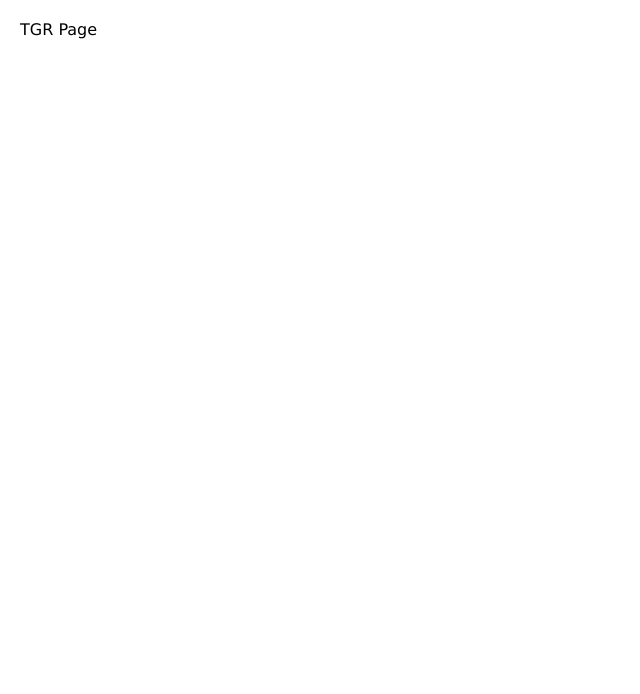
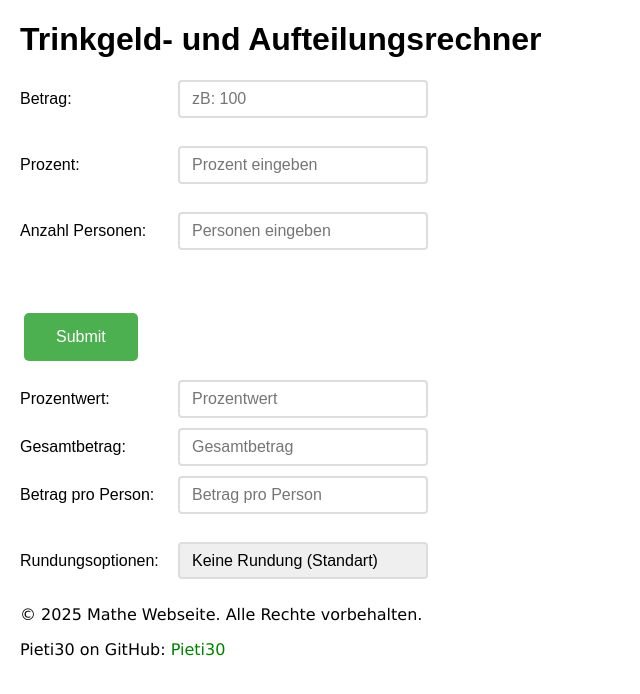
Before and after one commit to pieti30tv/mathe-website-react, a React (Vite) app: page /#/tgr in a window 1280 px wide. Shown: the top 694 px of the page, without its empty margins (0-640 px from the left). Built offline with nearby package versions, Linux system fonts and the light colour scheme.

Commit message:
Copied TGR Code from Github

```diff
--- a/src/App/Pages/TGR/TGR_Page.jsx
+++ b/src/App/Pages/TGR/TGR_Page.jsx
@@ -1,8 +1,103 @@
+import "../../../index.css";
+
 function TGR_Page() {
   return (
-    <div>
-      <p>TGR Page</p>
-    </div>
+    <>
+      <header>
+        <div>
+          <h1>Trinkgeld- und Aufteilungsrechner</h1>
+        </div>
+      </header>
+      <main>
+        <div className="container">
+          <div>
+            <div>
+              <label htmlFor="B_IN">Betrag: </label>
+              <input type="text" id="B_IN" placeholder="zB: 100" />
+              <br />
+              <br />
+            </div>
+            <div>
+              <label htmlFor="Pr_IN">Prozent: </label>
+              <input type="text" id="Pr_IN" placeholder="Prozent eingeben" />
+              <br />
+              <br />
+            </div>
+            <div>
+              <label htmlFor="Pe_IN">Anzahl Personen: </label>
+              <input type="text" id="Pe_IN" placeholder="Personen eingeben" />
+              <br />
+            </div>
+          </div>
+          <div>
+            <div>
+              <p id="NaN-Error_OUT"></p>
+              <br />
+            </div>
+            <div className="container buttons-left">
+              <button className="link button mainPage">Submit</button>
+              <br />
+              <br />
+              <br />
+            </div>
+          </div>
+          <div>
+            <div>
+              <label htmlFor="PrW_OUT">Prozentwert:</label>
+              <input
+                type="text"
+                id="PrW_OUT"
+                placeholder="Prozentwert"
+                readOnly
+              />
+              <br />
+            </div>
+            <div>
+              <label htmlFor="Ges_OUT">Gesamtbetrag:</label>
+              <input
+                type="text"
+                id="Ges_OUT"
+                placeholder="Gesamtbetrag"
+                readOnly
+              />
+              <br />
+            </div>
+            <div>
+              <label htmlFor="PP_OUT">Betrag pro Person:</label>
+              <input
+                type="text"
+                id="PP_OUT"
+                placeholder="Betrag pro Person"
+                readOnly
+              />
+              <br />
+              <br />
+            </div>
+          </div>
+        </div>
+      </main>
+      <footer>
+        <div>
+          <div>
+            <label htmlFor="R_IN">Rundungsoptionen: </label>
+            <select id="R_IN">
+              <option value="0">Keine Rundung (Standart)</option>
+              <option value="3">Auto (Empfohlen)</option>
+              <option value="1">Aufrunden</option>
+              <option value="2">Abrunden</option>
+            </select>
+            <br />
+          </div>
+          <div>
+            <p>&copy; 2025 Mathe Webseite. Alle Rechte vorbehalten.</p>
+            <p>
+              Pieti30 on GitHub:{" "}
+              <a href="https://github.com/pieti30tv">Pieti30</a>
+            </p>
+          </div>
+        </div>
+      </footer>
+    </>
   );
 }
 
--- a/src/index.css
+++ b/src/index.css
@@ -24,6 +24,11 @@ a {
   cursor: pointer;
 }
 
+p {
+  font-family: Verdana, Geneva, Tahoma, sans-serif;
+}
+
+/* Container für zentrierte Buttons */
 .container.buttons {
   display: flex;
   justify-content: center;
@@ -32,8 +37,18 @@ a {
   flex-wrap: wrap;
 }
 
+/* Container für linksbündige Buttons */
+.container.buttons-left {
+  display: flex;
+  justify-content: flex-start;
+  align-items: center;
+  margin: 15px 0;
+  flex-wrap: wrap;
+}
+
+/* Button Styles */
 .link.button.mainPage {
-  background-color: #4caf50; /* Green */
+  background-color: #4caf50;
   border: none;
   color: white;
   padding: 15px 32px;
@@ -45,13 +60,41 @@ a {
   cursor: pointer;
   border-radius: 5px;
 }
+
 .link.button.mainPage:hover {
   background-color: #45a049;
 }
+
 .link.button.mainPage:active {
   background-color: #49634a;
   border-radius: 10px;
 }
-p {
-  font-family: Verdana, Geneva, Tahoma, sans-serif;
+
+/* Input & Select Styles */
+input[type="text"],
+select {
+  padding: 8px 12px;
+  border: 2px solid #ddd;
+  border-radius: 4px;
+  font-size: 16px;
+  transition: border-color 0.2s;
+  min-width: 250px;
+  margin-bottom: 10px;
 }
+
+input[type="text"]:focus,
+select:focus {
+  outline: none;
+  border-color: #4caf50;
+}
+
+input[readonly] {
+  cursor: not-allowed;
+}
+
+/* Label Styles */
+label {
+  margin-right: 8px;
+  display: inline-block;
+  min-width: 150px;
+}
```
